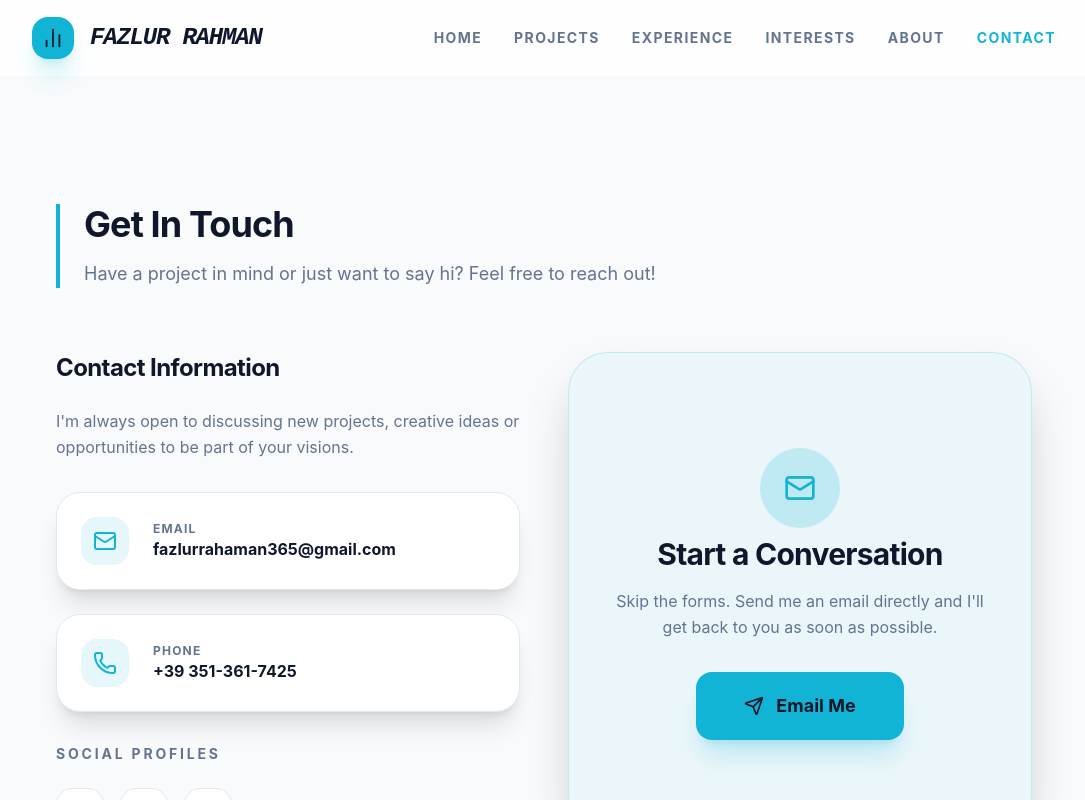
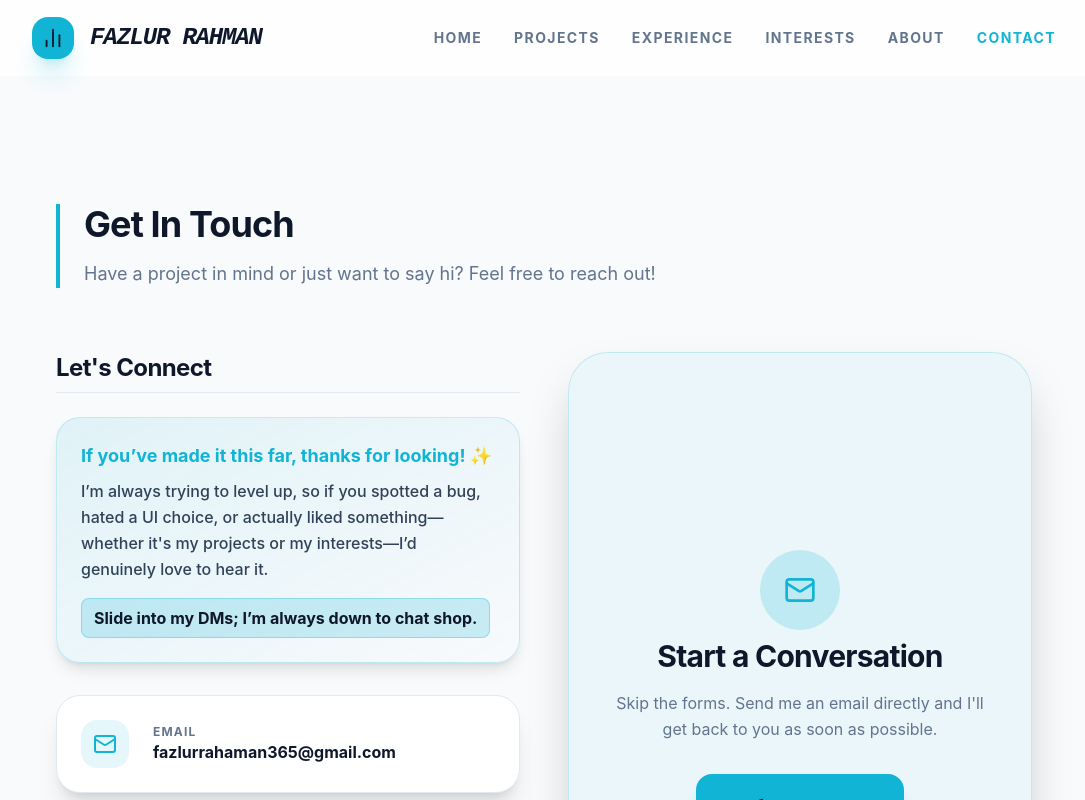
Before and after one commit to Montasir00/Portfolio-Website, a React (Vite) app: page /contact in a window 1280 px wide. Shown: the top 800 px of the page, without its empty margins (96-1181 px from the left). Built offline with nearby package versions, Linux system fonts and the light colour scheme.

Commit message:
feat(contact): update contact copy and restyle as compelling callout card

```diff
--- a/src/components/Contact.tsx
+++ b/src/components/Contact.tsx
@@ -44,13 +44,16 @@ export const Contact = () => {
         {/* Contact Info */}
         <motion.div variants={itemVariants} className="space-y-8">
           <div className="space-y-6">
-            <h3 className="text-2xl font-bold tracking-tight">
-              Contact Information
+            <h3 className="text-2xl font-bold tracking-tight text-slate-900 dark:text-white pb-2 border-b border-slate-200 dark:border-slate-800">
+              Let's Connect
             </h3>
-            <p className="text-slate-500 leading-relaxed">
-              I'm always open to discussing new projects, creative ideas or
-              opportunities to be part of your visions.
-            </p>
+            <div className="relative p-6 bg-gradient-to-br from-primary/10 to-transparent rounded-3xl border border-primary/20 shadow-lg group">
+              <p className="text-slate-700 dark:text-slate-300 font-medium leading-relaxed z-10 relative">
+                <span className="font-bold text-lg text-primary block mb-2">If you’ve made it this far, thanks for looking! ✨</span>
+                I’m always trying to level up, so if you spotted a bug, hated a UI choice, or actually liked something—whether it's my projects or my interests—I’d genuinely love to hear it.
+                <span className="block mt-4 text-slate-900 dark:text-white font-bold bg-primary/20 w-fit px-3 py-1.5 rounded-lg border border-primary/30">Slide into my DMs; I’m always down to chat shop.</span>
+              </p>
+            </div>
           </div>
 
           <div className="space-y-6">
```
